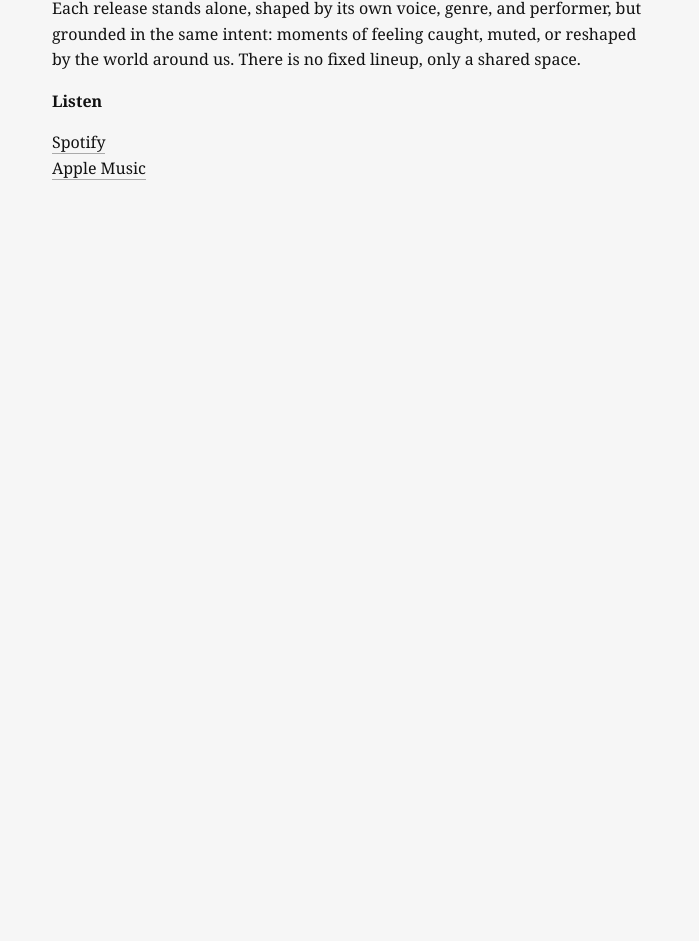
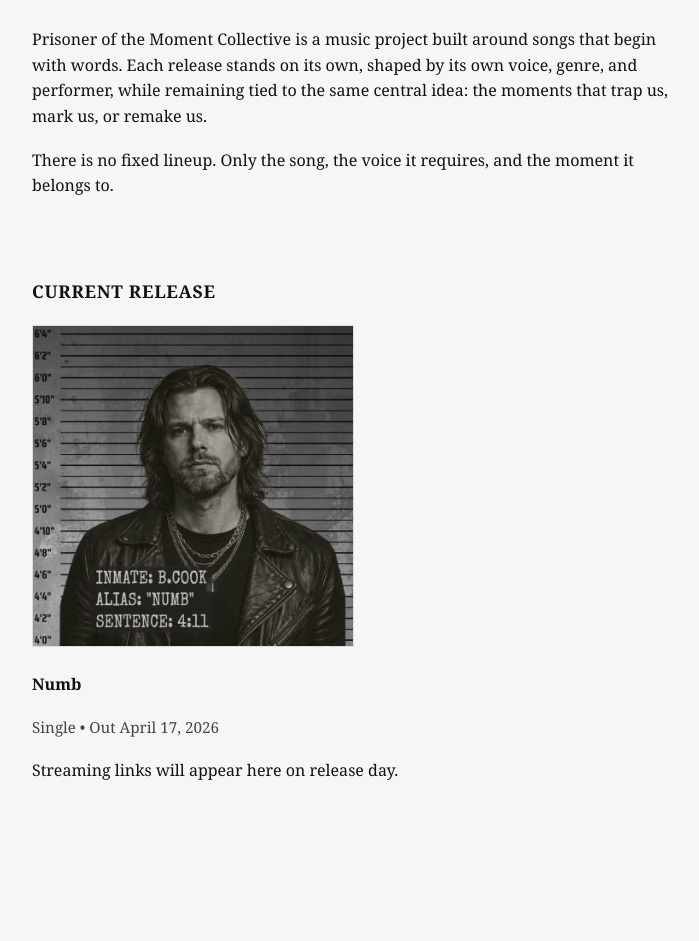
Before and after one commit to Anarostov/art-inmates-collective, a plain HTML site: page index.html in a window 1280 px wide. Shown: the part 175-1116 px from the top of the page, without its empty margins (288-987 px from the left). Before the commit the page ends 800 px from the top, so only its background shows below. Drawn offline with Linux system fonts and the light colour scheme.

Commit message:
Update index.html

```diff
--- a/index.html
+++ b/index.html
@@ -2,49 +2,92 @@
 <html lang="en">
 <head>
   <meta charset="UTF-8">
-  <title>Art Inmates Collective</title>
+  <title>Prisoner of the Moment Collective</title>
   <meta name="viewport" content="width=device-width, initial-scale=1">
   <style>
     body {
       background: #f6f6f6;
       color: #111;
       font-family: Georgia, "Times New Roman", serif;
-      max-width: 600px;
+      max-width: 640px;
       margin: 80px auto;
-      padding: 0 20px;
+      padding: 0 20px 60px;
       line-height: 1.6;
     }
+
     h1 {
       font-size: 1.8em;
       letter-spacing: 0.05em;
       text-transform: uppercase;
+      margin-bottom: 30px;
     }
+
+    h2 {
+      font-size: 1.1em;
+      text-transform: uppercase;
+      letter-spacing: 0.04em;
+      margin-top: 50px;
+      margin-bottom: 15px;
+    }
+
+    p {
+      margin-bottom: 18px;
+    }
+
     a {
       color: #111;
       text-decoration: none;
       border-bottom: 1px solid #aaa;
     }
+
     a:hover {
       border-bottom-color: #111;
+    }
+
+    .cover {
+      width: 100%;
+      max-width: 320px;
+      display: block;
+      margin: 20px 0 25px;
+      border: 1px solid #ddd;
+    }
+
+    .release {
+      padding-top: 10px;
+    }
+
+    .meta {
+      color: #444;
+      font-size: 0.95em;
     }
   </style>
 </head>
 <body>
 
-<h1>Art Inmates Collective</h1>
+  <h1>Prisoner of the Moment Collective</h1>
 
-<p>
-Art Inmates Collective is a music project driven first and foremost by lyrics.
-Each release stands alone, shaped by its own voice, genre, and performer, but
-grounded in the same intent: moments of feeling caught, muted, or reshaped by the
-world around us. There is no fixed lineup, only a shared space.
-</p>
+  <p>
+    Prisoner of the Moment Collective is a music project built around songs that begin with words.
+    Each release stands on its own, shaped by its own voice, genre, and performer, while remaining
+    tied to the same central idea: the moments that trap us, mark us, or remake us.
+  </p>
 
-<p><strong>Listen</strong></p>
-<p>
-<a href="https://open.spotify.com/" target="_blank">Spotify</a><br>
-<a href="https://music.apple.com/" target="_blank">Apple Music</a>
-</p>
+  <p>
+    There is no fixed lineup. Only the song, the voice it requires, and the moment it belongs to.
+  </p>
+
+  <div class="release">
+    <h2>Current Release</h2>
+
+    <img src="numb-cover.jpg" alt="Cover art for Numb by Prisoner of the Moment Collective" class="cover">
+
+    <p><strong>Numb</strong></p>
+    <p class="meta">Single • Out April 17, 2026</p>
+
+    <p>
+      Streaming links will appear here on release day.
+    </p>
+  </div>
 
 </body>
 </html>
```
